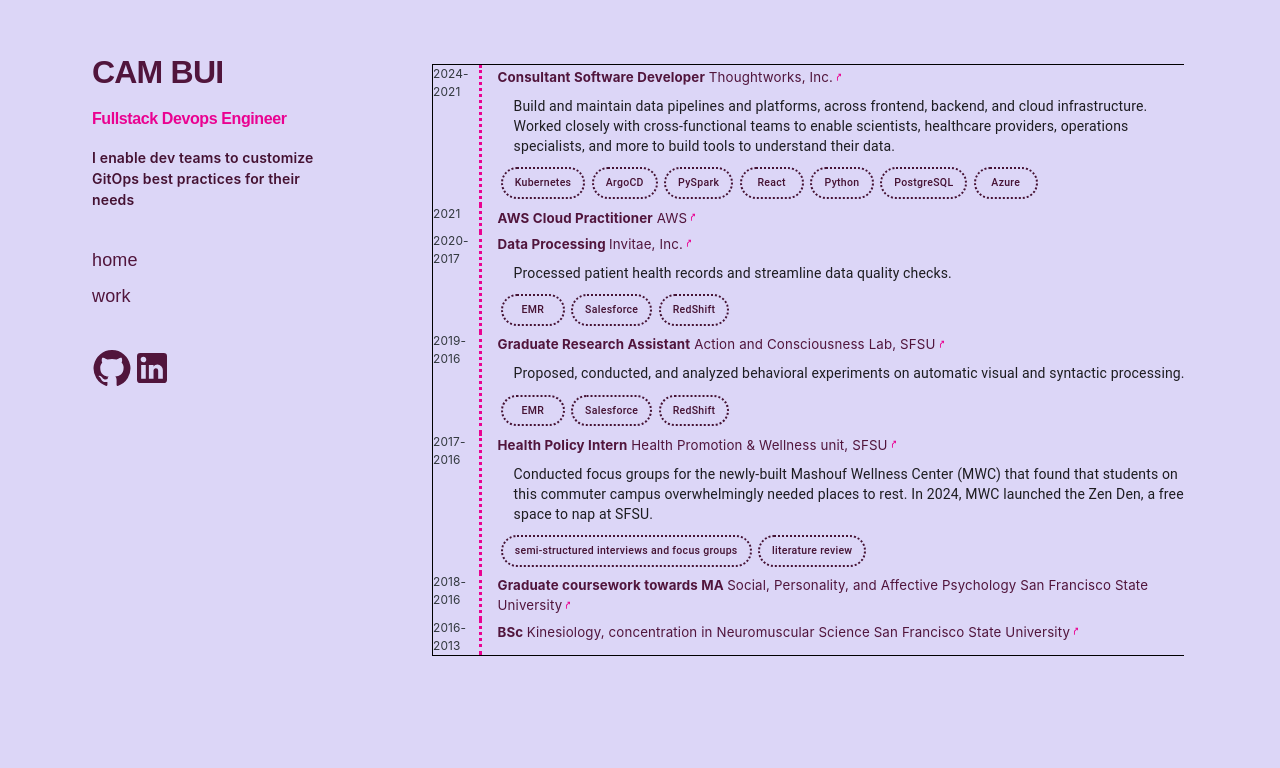
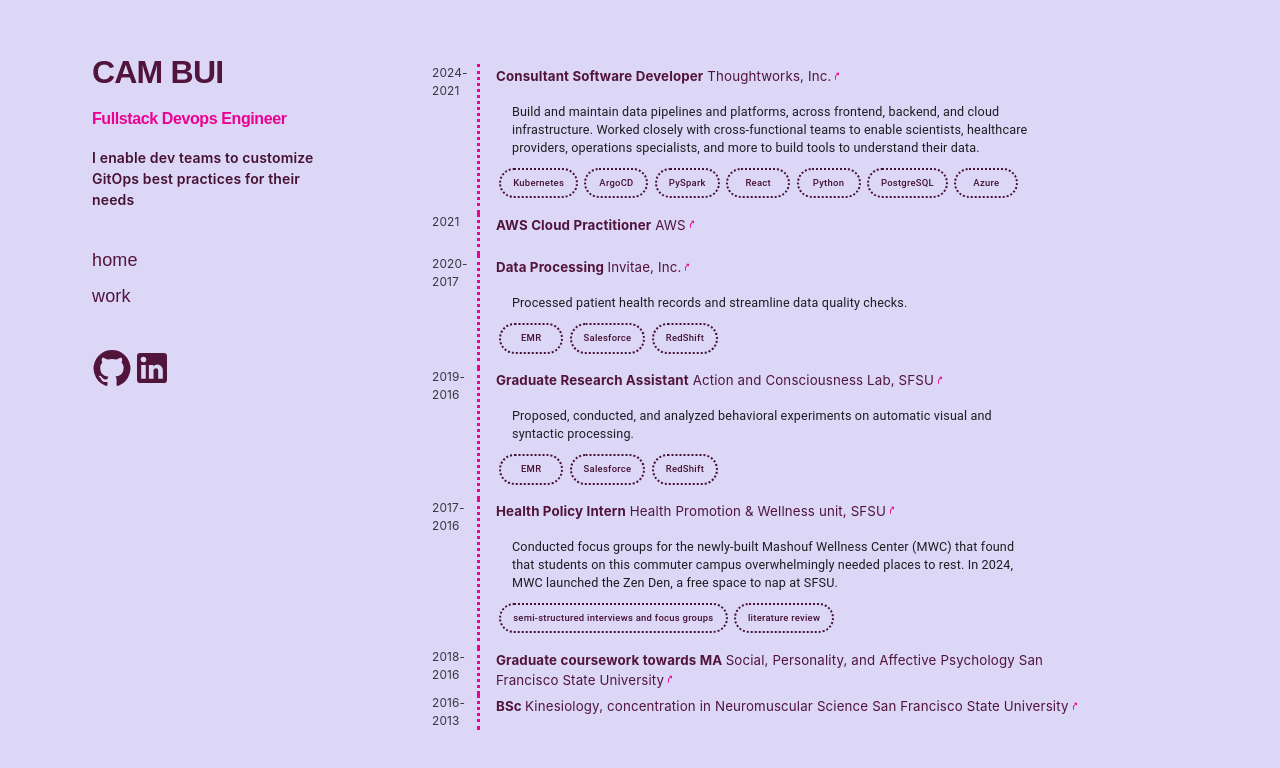
Before and after one commit to ncbui/portfolio, a React (Vite) app: page /#/work in a window 1280 px wide. Shown: the top 768 px of the page. Built offline with nearby package versions, Linux system fonts and the light colour scheme; a web font is replaced by a local one.

Commit message:
Table rows wrap

```diff
--- a/src/components/WorkExperience.jsx
+++ b/src/components/WorkExperience.jsx
@@ -102,11 +102,8 @@
                           <TurnSlightRightOutlinedIcon  sx={{color: theme.palette.primary.bright, fontSize:'80%'}}/>
                       </Typography>
                       <List sx={
-                          {fontSize: '100%',
-                            display: "inline",
-                            flexFlow: "column wrap",
-                            '@media (max-width: 780px)' : {
-                          }
+                          {fontSize: '90%',
+                            width: '90%',
                       }}>
                           {listA(a.summary)}
                           {makeButtons(a)}
@@ -161,7 +158,7 @@
 
     const expTable = () => {
       return (
-        <TableContainer sx={{ border: '1px solid black', width: '786px', '@media (max-width: 780px)' : {width:'100%'}}}>
+        <TableContainer>
         <Table aria-label="experience table" >
           <TableBody>
             {makeWorkRow(experience.work)}
@@ -174,7 +171,7 @@
 
     return (
         <Box sx={{ p:0}}>
-            {expTable()}
+          {expTable()}
         </Box>
     )
 }
--- a/src/pages/Work.jsx
+++ b/src/pages/Work.jsx
@@ -3,8 +3,8 @@
 
 export default function Work() {
   return (
-    <BodySheets sx={{ }}>
-        <WorkExperience />
+    <BodySheets sx={{width: '786px', '@media (max-width: 780px)' : {width:'100%'}}}>
+      <WorkExperience />
     </BodySheets>
   );
 }
```
